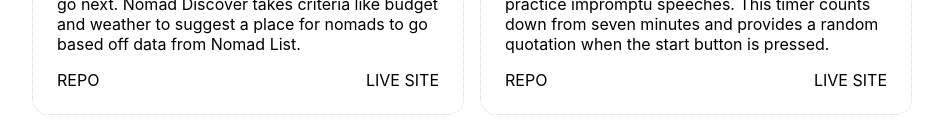
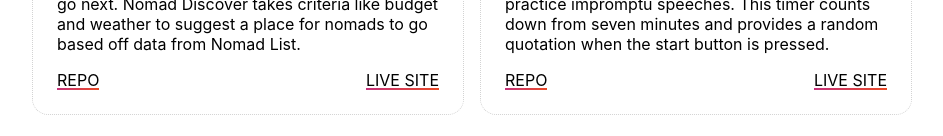
Before and after one commit to emilygracekz/emilykondziola.com, a Next.js app: page / in a window 1280 px wide. Shown: the part 702-838 px from the top of the page, without its empty margins (168-1111 px from the left). Built offline with nearby package versions, Linux system fonts and the light colour scheme.

Commit message:
Colored text underline

```diff
--- a/pages/index.js
+++ b/pages/index.js
@@ -29,8 +29,13 @@ const Home = () => {
       align-items: center;
     }
 
-    .jogg {
-      color: grey;
+    a {
+      // color: grey;
+      background: linear-gradient(to right, #c5327b, #ea4a26);
+      background-position: bottom;
+      background-size: 100% 2px;
+      background-repeat: no-repeat;
+      text-decoration: none;
     }
 
     .stack {
@@ -77,9 +82,8 @@ const Home = () => {
             <h1 className='name'>Emily Grace Kondziola</h1>
             <div className='subHeading'>
               <h2>
-                Software Engineer at
+                Software Engineer at{' '}
                 <a href='https://studio.jogg.co/' className='jogg'>
-                  {' '}
                   Jogg
                 </a>
               </h2>
```
